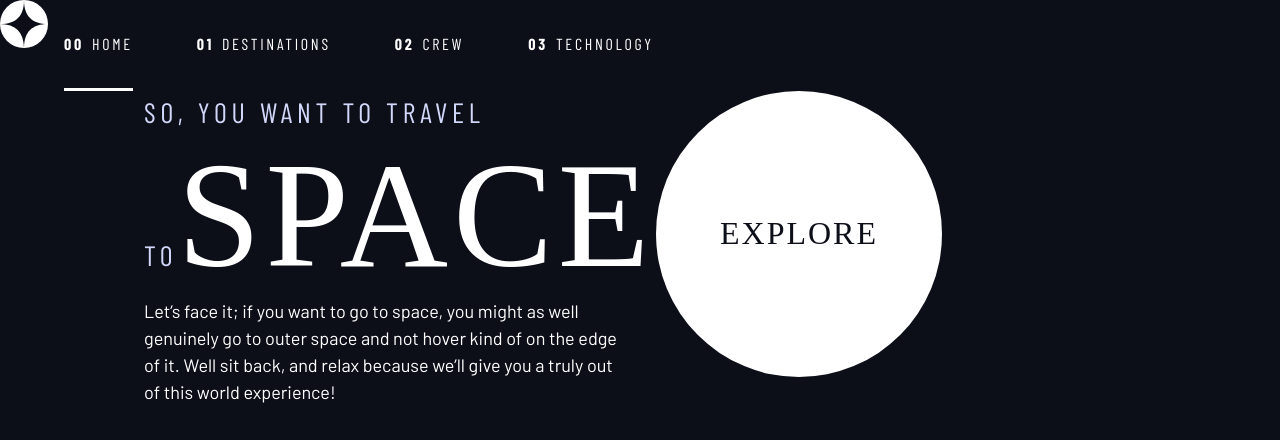
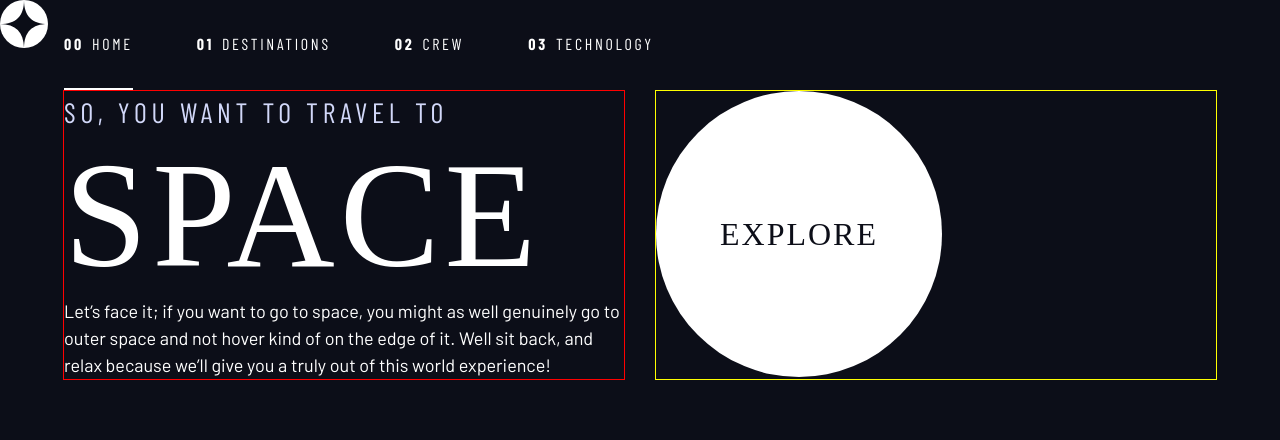
Before and after one commit to klikknpro/space-tourism, a React (Create React App) app: page / in a window 1280 px wide. Shown: the top 440 px of the page. Built offline with nearby package versions, Linux system fonts and the light colour scheme; a web font is replaced by a local one.

Commit message:
rework home grid layout...

```diff
--- a/src/index.css
+++ b/src/index.css
@@ -27,7 +27,7 @@ font-family: 'Bellefair', serif;
   /* rem vs px : for accessibility reasons */
   /* px / 16 = rem */
   /* font sizes for mobile */
-  --fs-900: 5rem;
+  --fs-900: clamp(5rem, 8vw + 1rem, 9.375rem);
   --fs-800: 3.5rem;
   --fs-700: 1.5rem;
   --fs-600: 1rem;
@@ -44,6 +44,7 @@ font-family: 'Bellefair', serif;
 @media (min-width: 35em) {
   :root {
     /* font-sizes for tablet */
+    --fs-900: 9.375rem;
     --fs-800: 5rem;
     --fs-700: 2.5rem;
     --fs-600: 1.5rem;
@@ -54,14 +55,10 @@ font-family: 'Bellefair', serif;
 @media (min-width: 45em) {
   :root {
     /* font-sizes for desktop */
-    --fs-900: 9.375rem;
     --fs-800: 6.25rem;
     --fs-700: 3.5rem;
     --fs-600: 2rem;
-    --fs-500: 1.75rem;
     --fs-400: 1.125rem;
-    --fs-300: 1rem;
-    --fs-200: 0.875rem;
   }
 }
 
@@ -94,7 +91,7 @@ picture {
 
 /* set up the body */
 body {
-  /* browser's 1.4 deafult is too tight */
+  /* browser's 1.4 default is too tight */
   line-height: 1.5;
   min-height: 100vh;
 }
@@ -104,7 +101,6 @@ img,
 picture {
   max-width: 100%;
   display: block;
-  border: none;
 }
 
 /* list styles */
@@ -144,10 +140,6 @@ a {
 }
 
 /* CSS Reset end */
-.App {
-  display: grid;
-  grid-template-rows: min-content 1fr;
-}
 
 body {
   background-color: hsl(var(--clr-dark));
@@ -155,7 +147,13 @@ body {
   font-family: var(--ff-sans-normal);
   font-size: var(--fs-400);
 }
-
+.App {
+  min-height: 100vh;
+  /*
+  display: grid;
+  grid-template-rows: min-content 1fr;
+  */
+}
 h1,
 h2,
 h3,
@@ -192,30 +190,30 @@ p {
   margin-top: var(--flow-space, 1rem);
 }
 
+.d-block {
+  display: block;
+}
+
 .container {
-  margin: 0 auto;
-  padding: 0 2em;
+  margin-inline: auto;
+  padding-inline: 2em;
   max-width: 80rem;
 }
 
 .grid-container {
   display: grid;
+  column-gap: var(--container-gap, 2rem);
+  grid-template-columns: minmax(2rem, 1fr) minmax(0, 40rem) minmax(0, 40rem) minmax(2rem, 1fr);
 }
 
-@media (min-width: 45rem) {
-  .grid-container {
-    /* 1fr : take as much space as you need */
-    grid-template-columns: minmax(2rem, 1fr) minmax(0, 30rem) minmax(0, 30rem) minmax(2rem, 1fr);
-    column-gap: var(--column-gap, 2rem);
-  }
+.grid-container > *:first-child {
+  grid-column: 2;
+  outline: 1px solid red;
+}
 
-  .grid-container > *:first-child {
-    grid-column: 2;
-  }
-
-  .grid-container > *:last-child {
-    grid-column: 3;
-  }
+.grid-container > *:last-child {
+  grid-column: 3;
+  outline: 1px solid yellow;
 }
 
 .card-width {
@@ -286,6 +284,9 @@ display: none would take it out of the DOM
 .letter-spacing-3 {
   letter-spacing: 2.35px;
 }
+.letter-spacing-4 {
+  letter-spacing: 2px;
+}
 
 .uppercase {
   text-transform: uppercase;
@@ -351,12 +352,12 @@ display: none would take it out of the DOM
 
   display: inline-grid;
   /* <a> is inline element so padding wont work on it */
-  align-items: center;
-  justify-items: center;
+  place-items: center;
   padding: 0 2em;
   aspect-ratio: 1;
   border-radius: 50%;
 
+  font-size: 2rem;
   text-decoration: none;
 }
 
--- a/src/routes/Home.jsx
+++ b/src/routes/Home.jsx
@@ -2,18 +2,20 @@ import React from 'react'
 
 const Home = () => {
   return (
-    <div className="grid-container">
+    <div className="grid-container grid-container--home">
       <div>
         <h1 className="ff-sans-cond fs-500 uppercase text-accent letter-spacing-1">So, you want to travel to
-          <span className="fs-900 ff-serif text-white">Space</span>
+          <span className="fs-900 ff-serif text-white d-block">Space</span>
         </h1>
         <p>Let’s face it; if you want to go to space, you might as well genuinely go to outer space and not hover kind of on the edge of it. Well sit back, and relax because we’ll give you a truly out of this world experience!</p>
       </div>
       <div>
-        <a href="/" className="large-button bg-white ff-serif text-dark fs-600 uppercase" style={{letterSpacing: "2px"}}>Explore</a>
+        <a href="/" className="large-button bg-white ff-serif text-dark uppercase letter-spacing-4">Explore</a>
       </div>
     </div>
   )
 }
 
 export default Home
+
+/* homepage part 3 */
```
